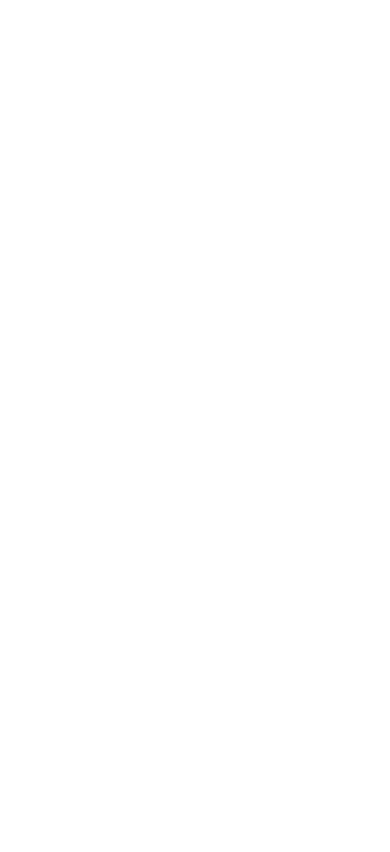
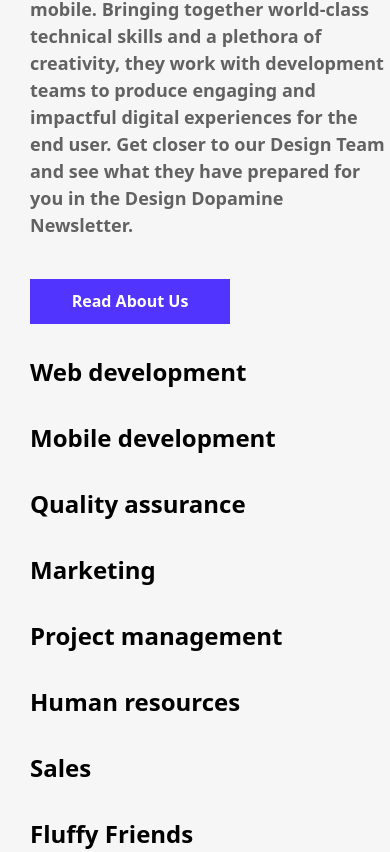
Before and after one commit to Kevinemug/cinnamon-clone, a React (Vite) app: page / in a window 390 px wide. Shown: the part 7728-8580 px from the top of the page. Before the commit the page ends 7225 px from the top, so only its background shows below. Built offline with nearby package versions, Linux system fonts and the light colour scheme.

Commit message:
latest changes

```diff
--- a/src/components/teamCard.jsx
+++ b/src/components/teamCard.jsx
@@ -3,24 +3,28 @@
 import { MdOutlineHorizontalRule } from "react-icons/md";
 import Button from "./button"
 import { useState } from "react";
-const TeamCard = ({link,image,text}) => {
-    const [isActive,setIsActive]=useState('')
+const TeamCard = ({link,image,text,name}) => {
+    const [isActive,setIsActive]=useState('product')
 
+    const handleActiveLink = (link) => {
+      setIsActive(link)
+
+        }
 
 
 
   return (
     <>
-      <div className="md:flex  gap-[90px]">
-          <div className={`text-[24px] font-bold    ${isActive ? 'text-[#5135ff] flex' : ''} `} onClick={() => setIsActive(link)} >
-            <div className={`${isActive? 'block' : 'hidden'}`} >
+      <div className="md:grid grid-cols-2  -gap-x-[260px]">
+          <div className={`text-[24px] font-bold lg:w-1/2   ${isActive === link ? 'text-[#5135ff] flex' : ''} `} onClick={()=> handleActiveLink (link)} >
+            <div className={`${isActive === link ? 'block' : 'hidden'}`} >
               <MdOutlineHorizontalRule className="font-black text-5xl " />
             </div>
-            <div className=" ">{link}</div>
+            <div className=" " >{name}</div>
           </div>
                {
             isActive === link ? (
-                   <div className="flex flex-col gap-[40px]">
+                   <div className="flex flex-col gap-[40px] md:">
             <div className="md:w-[80%]">
               <img
                 src={image}
--- a/src/components/whoWeAre.jsx
+++ b/src/components/whoWeAre.jsx
@@ -1,10 +1,70 @@
+import TeamCard from "./teamCard";
 
 const WhoWeAre = () => {
-
   return (
     <>
-      <div className="bg-[#f6f6f6] pl-[30px] pt-[80px] ">
+      <div className="bg-[#f6f6f6] pl-[30px] pt-[80px]  lg:pl-[150px] flex flex-col gap-[60px] lg:first-letter:gap-[80px]">
         <div className="text-[40px] font-bold  text-[#252525] ">Who we are</div>
+
+        <div className="flex flex-col gap-[30px]">
+        <TeamCard
+          name="Product design  "
+          link="product"
+          image="https://cinnamon.agency/_next/image?url=%2F_next%2Fstatic%2Fmedia%2Fproduct-design.d99a7923.jpg&w=640&q=75"
+          text="Our exceptional designers make it their business to create logical, clean, and effective UX/UI for both web and mobile. Bringing together world-class technical skills and a plethora of creativity, they work with development teams to produce engaging and impactful digital experiences for the end user.
+
+          Get closer to our Design Team and see what they have prepared for you in the Design Dopamine Newsletter."
+        />
+        <TeamCard
+          name="Web development"
+          link="web"
+          image="https://cinnamon.agency/_next/image?url=%2F_next%2Fstatic%2Fmedia%2Fweb-development.0489ac6c.jpg&w=640&q=75"
+          text="Our phenomenal web team develops component-based, web-oriented apps, and pixel-perfect designs. We create non-repetitive, easily maintainable code while bringing in the latest tech and methodology. JavaScript is used on both the frontend and the backend while excelling in React as well."
+        />
+        <TeamCard
+          name="Mobile development "
+          link="mobile"
+          image="https://cinnamon.agency/_next/image?url=%2F_next%2Fstatic%2Fmedia%2Fmobile-development.875fcaaa.jpg&w=640&q=75"
+          text="Focused on bringing our clients’ visions to life through stable and scalable apps, our mobile team can be relied upon to deliver. Highly knowledgeable and brimming with ideas, the team boasts both Flutter and native Android and iOS processes, giving us the tools to implement any features we may need."
+        />
+        <TeamCard
+          name="Quality assurance "
+          link="quality"
+          image="https://cinnamon.agency/_next/image?url=%2F_next%2Fstatic%2Fmedia%2Fquality-assurance.860322d1.jpg&w=640&q=75"
+          text="With our quality assurance team, Cinnamon is committed to software agility. In addition to implementing automated tests, we also use manual testing to raise the software quality and reliability. They have a sharp eye for UX/UI concerns, which means their involvement inevitably improves the end results."
+        />
+        <TeamCard
+          name="Marketing "
+          link="marketing"
+          image="https://cinnamon.agency/_next/image?url=%2F_next%2Fstatic%2Fmedia%2Fmarketing.1620c174.jpg&w=640&q=75"
+          text="Our tech-savvy marketing team uses cutting-edge methods and tools to maximize the clients’ return on investment. After a successful product delivery comes the hard part: getting the market traction. They precisely target marketing campaigns, track every click, post, and banner to ensure topmost attention."
+        />
+        <TeamCard
+          name="Project management "
+          link="project"
+          image="https://cinnamon.agency/_next/image?url=%2F_next%2Fstatic%2Fmedia%2Fproject-management.200c93ea.jpg&w=640&q=75 "
+          text="The focal point of contact are our highly skilled project managers. They retain transparent communication, ensuring the clients are replied to within 24 working hours. PMs define individual assignments, so the client is able to see at any given point, in real time, which task is being worked on."
+        />
+        <TeamCard
+          name="Human resources "
+          link="human"
+          image="https://cinnamon.agency/_next/image?url=%2F_next%2Fstatic%2Fmedia%2Fhuman-resources.193aac55.jpg&w=640&q=75"
+          text="Investing in our staff is a priority for Cinnamon. The work done by our human resources team is a huge reason the agency doesn’t suffer from high staff turnover rates like so much of the tech industry does. It’s their job to hire and nurture our talents and make sure we have the best people."
+        />
+        <TeamCard
+          name="Sales "
+          link="sales"
+          image="https://cinnamon.agency/_next/image?url=%2F_next%2Fstatic%2Fmedia%2Fmarketing.1620c174.jpg&w=640&q=75"
+          text="Having their ears to the ground and listening to market needs, our sales team is likely to be your first contact with Cinnamon. Personable, approachable, and proactive, these experienced salespeople know our offerings inside-out and are fond of knowledge for new clients."
+        />
+        <TeamCard
+          name="Fluffy Friends "
+          link="fluffy"
+          image="https://cinnamon.agency/_next/image?url=%2F_next%2Fstatic%2Fmedia%2Ffluffy-friends.49512681.png&w=828&q=75"
+          text=" Our fluffy friends are not only our cutest colleagues, but also a source of happiness and joy. The  policy is a stress-relieving perk not only for pet owners, but for the entire office. The main role of our four-legged staff is to bring cuteness and create a joyful atmosphere in our workplace."
+        />
+      </div>
+
       </div>
     </>
   );
```
